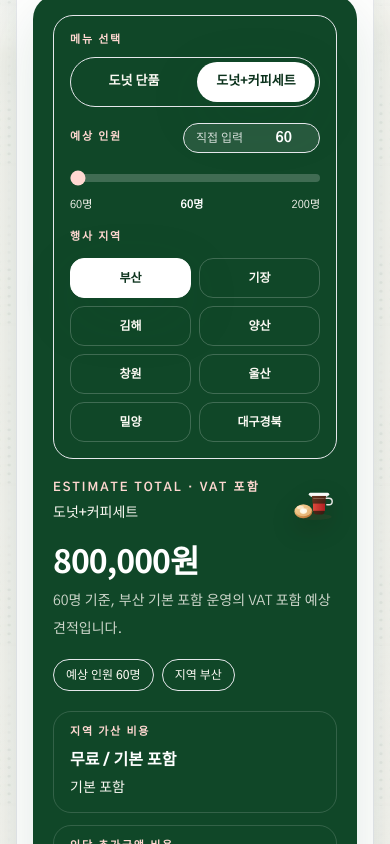
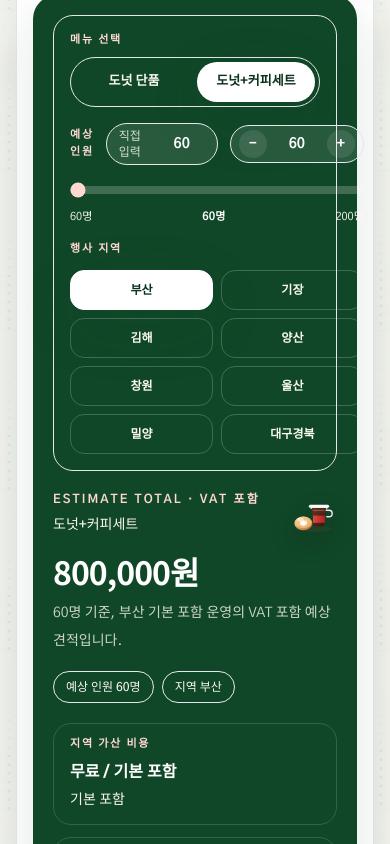
Before and after one commit to oreo4885-max/kkd-catering-landing, a Next.js app: page / in a window 390 px wide. Shown: the part 1900-2744 px from the top of the page. Built offline with nearby package versions, Linux system fonts and the light colour scheme; no server answers.

Commit message:
모바일 인원 조정 방식 개선 및 견적서 문구 수정

```diff
--- a/components/landing/sections/quick-quote-section.tsx
+++ b/components/landing/sections/quick-quote-section.tsx
@@ -157,6 +157,10 @@ export function QuickQuoteSection() {
     });
   }, [activeMenu.maxAttendees, activeMenu.minAttendees]);
 
+  const updateAttendees = (nextValue: number) => {
+    setAttendees(Math.max(activeMenu.minAttendees, Math.min(activeMenu.maxAttendees, nextValue)));
+  };
+
   const estimatedTotal = useMemo(() => {
     const extraAttendees = Math.max(attendees - activeMenu.minAttendees, 0);
     const baseCost = activeMenu.minimum + extraAttendees * activeMenu.perHead;
@@ -169,7 +173,7 @@ export function QuickQuoteSection() {
 <html lang="ko">
   <head>
     <meta charset="utf-8" />
-    <title>크리스피크림도넛 케이터링 트럭 간이 견적서</title>
+    <title>크리스피크림도넛 케이터링 트럭 견적서</title>
     <style>
       :root {
         color-scheme: light;
@@ -312,8 +316,8 @@ export function QuickQuoteSection() {
   <body>
     <main class="sheet">
       <p class="eyebrow">Simple Estimate Sheet</p>
-      <h1 class="title">크리스피크림도넛 케이터링 트럭 간이 견적서</h1>
-      <p class="subtitle">내부 품의용으로 바로 공유할 수 있도록 행사 정보 기준의 참고 견적을 정리한 문서입니다.</p>
+      <h1 class="title">크리스피크림도넛 케이터링 트럭 견적서</h1>
+      <p class="subtitle">내부 공유용으로 바로 확인할 수 있도록 행사 정보 기준의 참고 견적을 정리한 문서입니다.</p>
 
       <section class="hero">
         <div class="hero-label">Estimated Total (VAT 포함)</div>
@@ -365,7 +369,7 @@ export function QuickQuoteSection() {
       </section>
 
       <p class="footer">
-        본 문서는 익명 행사 정보 기준의 VAT 포함 간이 견적서이며, 실제 운영 제안은 행사 일정, 동선, 설치 조건, 운영 시간에 따라 조정될 수 있습니다.
+        본 문서는 익명 행사 정보 기준의 VAT 포함 견적서이며, 실제 운영 제안은 행사 일정, 동선, 설치 조건, 운영 시간에 따라 조정될 수 있습니다.
         전화 상담 시 이 금액을 기준으로 빠르게 논의하실 수 있습니다.
       </p>
     </main>
@@ -441,10 +445,29 @@ export function QuickQuoteSection() {
                               const nextValue = Number(event.target.value);
 
                               if (Number.isNaN(nextValue)) return;
-                              setAttendees(Math.max(activeMenu.minAttendees, Math.min(activeMenu.maxAttendees, nextValue)));
+                              updateAttendees(nextValue);
                             }}
                             className="w-14 border-0 bg-transparent p-0 text-right text-sm font-semibold text-white focus:outline-none"
                           />
+                        </div>
+                        <div className="inline-flex items-center gap-2 rounded-full border border-white/14 bg-white/10 px-2 py-1 text-xs text-white sm:hidden">
+                          <button
+                            type="button"
+                            onClick={() => updateAttendees(attendees - 1)}
+                            className="inline-flex h-7 w-7 items-center justify-center rounded-full bg-white/10 text-sm font-semibold text-white"
+                            aria-label="인원 1명 감소"
+                          >
+                            -
+                          </button>
+                          <span className="min-w-[44px] text-center text-sm font-semibold text-white">{attendees}</span>
+                          <button
+                            type="button"
+                            onClick={() => updateAttendees(attendees + 1)}
+                            className="inline-flex h-7 w-7 items-center justify-center rounded-full bg-white/10 text-sm font-semibold text-white"
+                            aria-label="인원 1명 증가"
+                          >
+                            +
+                          </button>
                         </div>
                       </div>
                       <div className="mt-3">
@@ -454,7 +477,7 @@ export function QuickQuoteSection() {
                           max={activeMenu.maxAttendees}
                           step={1}
                           value={attendees}
-                          onChange={(event) => setAttendees(Number(event.target.value))}
+                          onChange={(event) => updateAttendees(Number(event.target.value))}
                           className="h-2 w-full cursor-pointer appearance-none rounded-full bg-white/20 accent-[#ffd8d1]"
                         />
                         <div className="mt-2 flex items-center justify-between text-[11px] text-cream/68">
@@ -564,7 +587,7 @@ export function QuickQuoteSection() {
                     onClick={handlePrintEstimate}
                     className="inline-flex h-12 items-center justify-center rounded-full border border-white/24 px-6 text-sm font-semibold text-cream transition hover:bg-white/10"
                   >
-                    간이 견적서 PDF 저장
+                    견적서 PDF 저장
                   </button>
                   <a
                     href="#packages"
```
